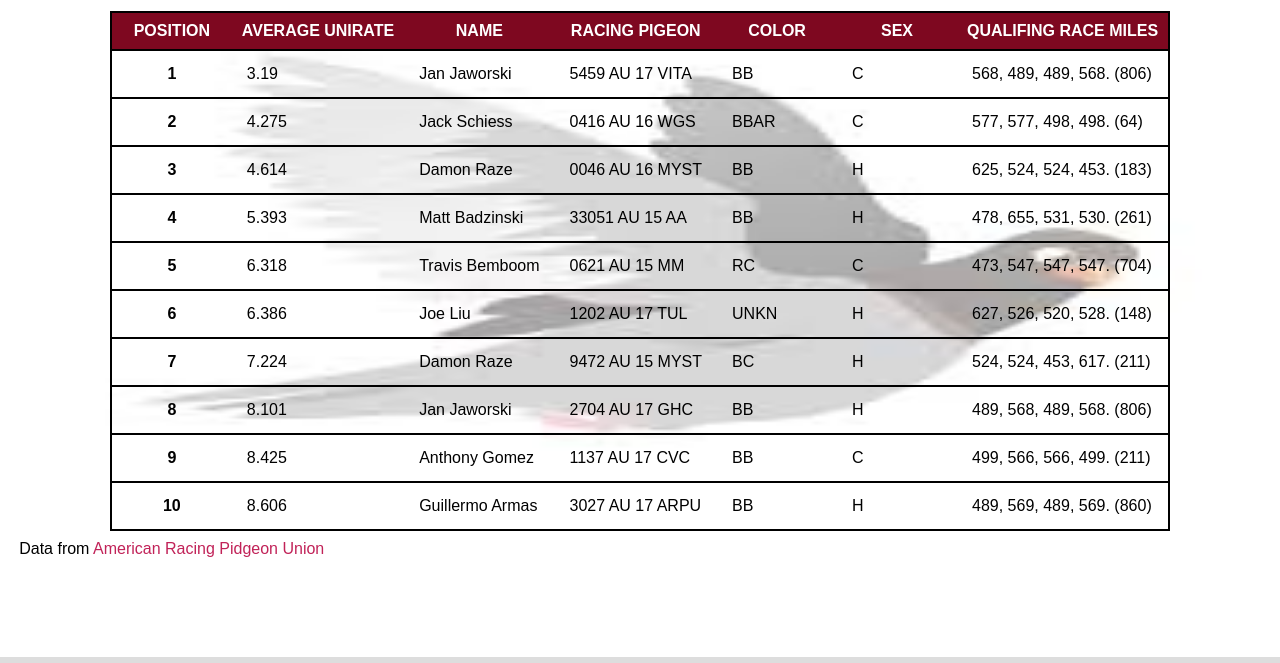
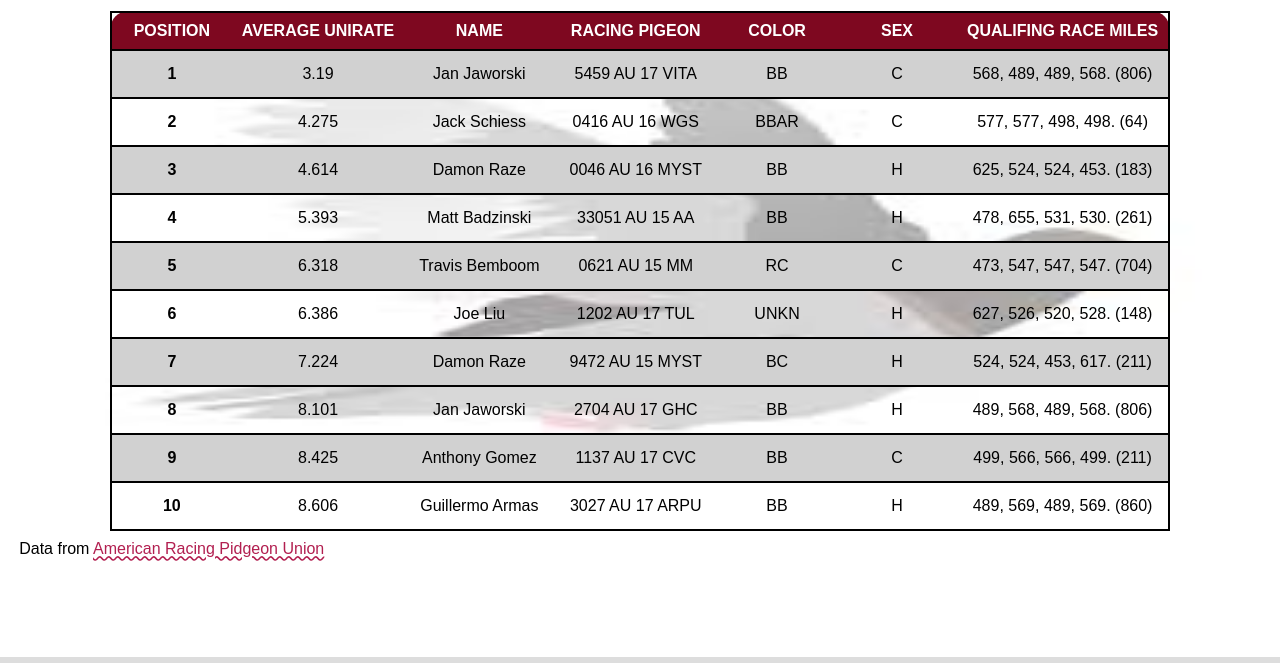
Before and after one commit to cartealb/homework_3, a plain HTML site: page index.html in a window 1280 px wide. Shown: the part 92-755 px from the top of the page. Drawn offline with Linux system fonts and the light colour scheme; a web font is replaced by a local one.

Commit message:
made a lot of progress

```diff
--- a/css/style.css
+++ b/css/style.css
@@ -44,21 +44,43 @@ p {
 
 a {
     font-size: 16px;
-    color: #C12258;
-    text-decoration: wavy;
-    text-decoration: blue;
+    color: #B21F50;
+    text-decoration: underline wavy;
 }
 
 a:focus {
-    border: black;
+    border-style: solid;
+    border-color: black;
     border-radius: 2px;
 }
 
 table {
-    border: 2px solid black;
     padding: 15px;
     margin-left: auto;
     margin-right: auto;
+    border-radius: 15px;
+    border: 2px solid black;
+}
+
+thead {
+    border-radius: 15px 15px 0 0;
+}
+
+thead tr:first-child th:first-child {
+    border-radius: 15px 0 0 0;
+    border: 2px;
+}
+
+thead tr:first-child th:last-child {
+    border-radius: 0 15px 0 0;
+}
+
+tbody tr:last-child td:first-child {
+    border-radius: 0 0 0 15px;
+}
+
+tbody tr:last-child td:last-child {
+    border-radius: 0 0 15px 0;
 }
 
 .colhead {
@@ -75,10 +97,28 @@ table {
 
 td {
     padding: 15px;
+    text-align: center;
 }
 
 tr {
-    border-top: 2px solid black;
+    text-align: center;
+    border-top: solid 2px black;
+}
+
+thead tr {
+    border-top: 0;
+}
+
+tr:nth-child(odd) {
+    background-color: #D1D1D1;
+}
+
+tr:nth-child(even) {
+    background-color: transparent;
+}
+
+tr:hover {
+    background-color: rgb(126, 8, 32, .5);
 }
 
 * {}
```
Also changed, not shown: 1 other file.
